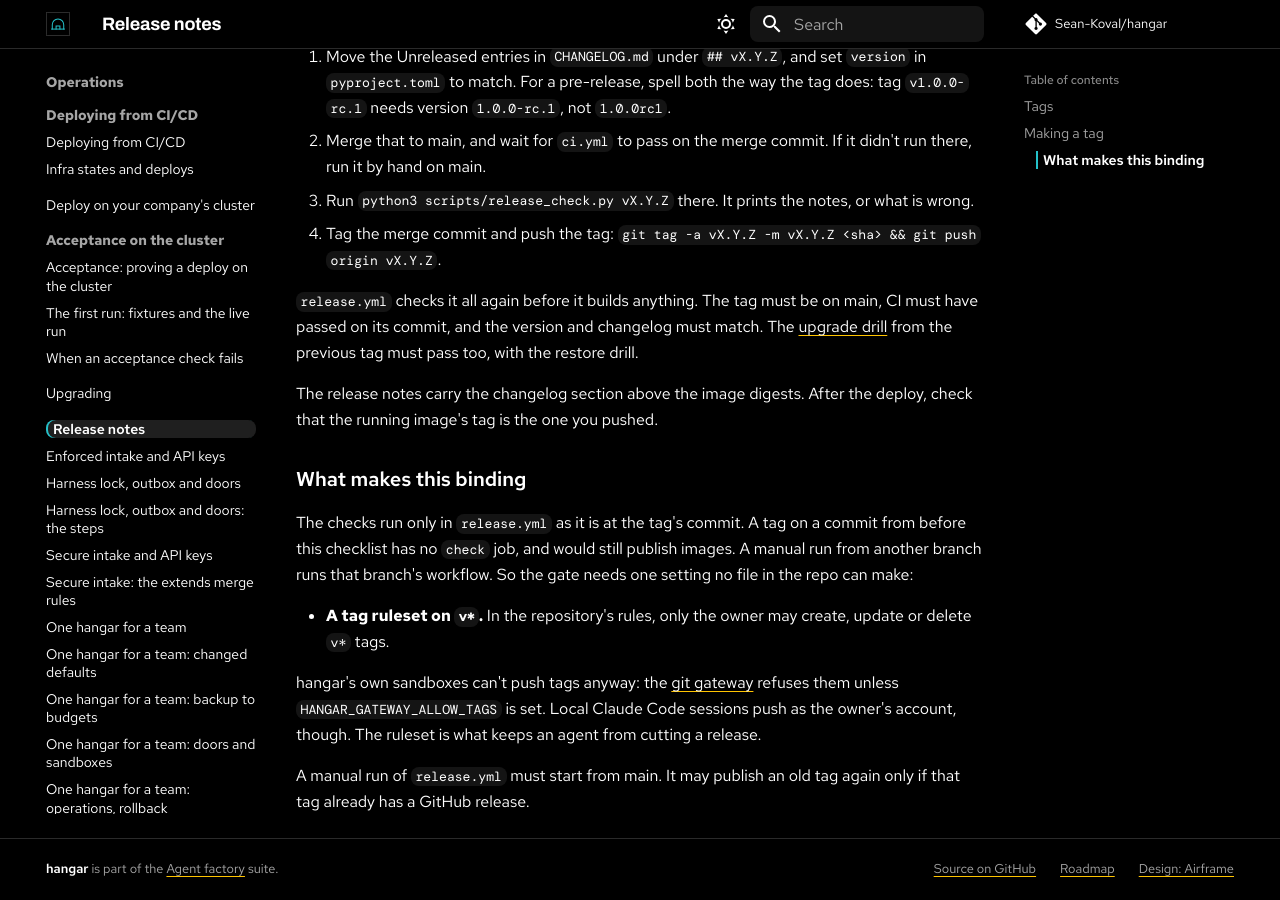
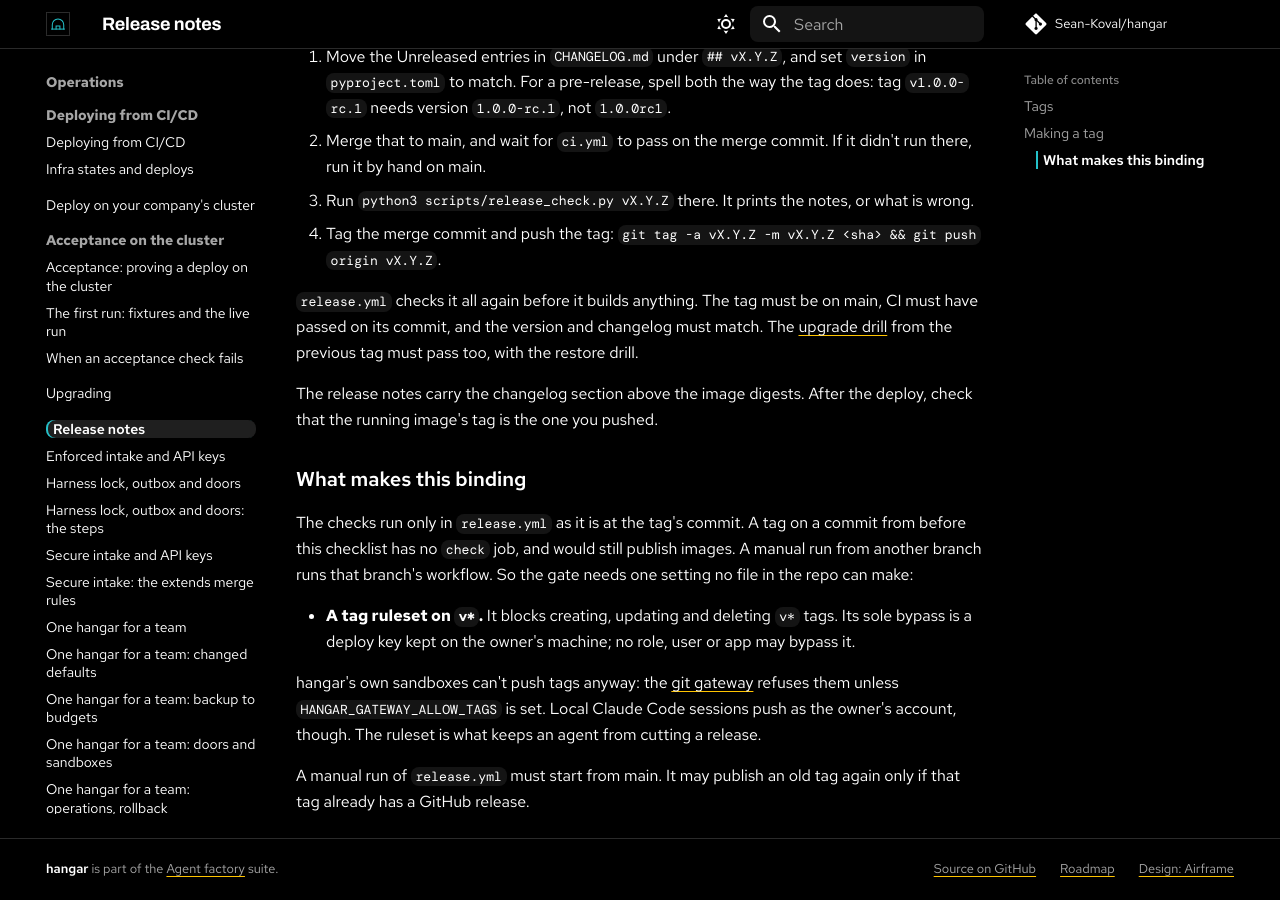
Before and after one commit to Sean-Koval/hangar, an MkDocs documentation site: the page built from docs/releases/README.md, in a window 1280 px wide and 900 px high, scrolled down 1308 px. Built offline with MkDocs 1.6.1 and Material for MkDocs 9.7.7, drawn with Linux system fonts in a browser that asks for light colours; comment, search, counter and statistics services are not loaded.

Commit message:
docs(release): the v* ruleset's sole bypass is a deploy key on the owner's machine (KAN-145)
Co-Authored-By: Claude Opus 5.5 <noreply@anthropic.com>

```diff
--- a/docs/releases/README.md
+++ b/docs/releases/README.md
@@ -49,7 +49,8 @@ The checks run only in `release.yml` as it is at the tag's commit. A tag on a co
 has no `check` job, and would still publish images. A manual run from another branch runs that branch's workflow.
 So the gate needs one setting no file in the repo can make:
 
-- **A tag ruleset on `v*`.** In the repository's rules, only the owner may create, update or delete `v*` tags.
+- **A tag ruleset on `v*`.** It blocks creating, updating and deleting `v*` tags. Its sole bypass is a deploy key
+  kept on the owner's machine; no role, user or app may bypass it.
 
 hangar's own sandboxes can't push tags anyway: the [git gateway](../security/git-gateway.md) refuses them unless
 `HANGAR_GATEWAY_ALLOW_TAGS` is set. Local Claude Code sessions push as the owner's account, though. The ruleset is
```
